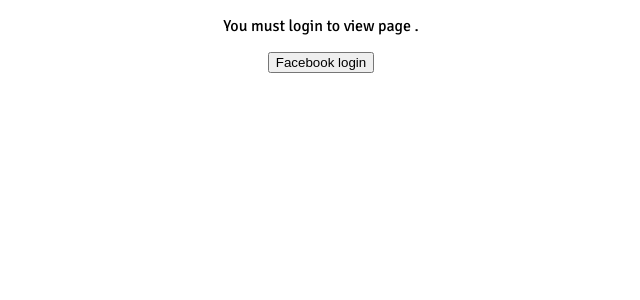
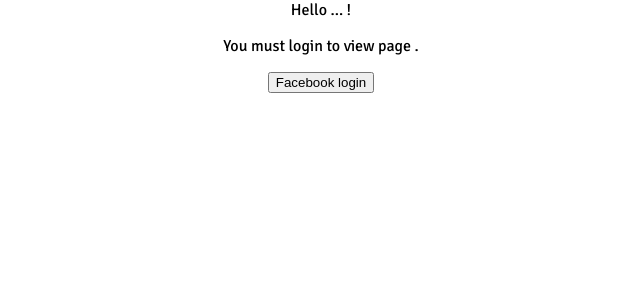
Before and after one commit to Andy1Blue/Simple-TODO-List, a React (Create React App) app: page /login in a window 1280 px wide. Shown: the top 300 px of the page, without its empty margins (319-959 px from the left). Built offline with nearby package versions, Linux system fonts and the light colour scheme.

Commit message:
Adding Navbar component

```diff
--- a/src/App.js
+++ b/src/App.js
@@ -6,8 +6,7 @@
 import ToDoEditForm from './components/ToDoList/ToDoEditForm';
 import NotFound from './components/ToDoList/NotFound';
 import Login from './components/ToDoList/Login';
-
-
+import Navbar from './containers/ToDoList/Navbar';
 
 const PrivateRoute = ({ component: Component, ...rest }) => (
   <Route
@@ -32,6 +31,7 @@
     return (
       <div className="App">
         <Router>
+          <Navbar />
           <Switch>
             <Route exact path='/' component={ToDoList} />
             <PrivateRoute exact path='/edit/:itemId' component={ToDoEditForm} />
--- /dev/null
+++ b/src/containers/ToDoList/Navbar.js
@@ -0,0 +1,13 @@
+import React, { Component } from 'react';
+
+class Navbar extends Component {
+  render() {
+    return (
+      <div>
+        Hello ... !
+      </div>
+    )
+  }
+}
+
+export default Navbar;
```
Also changed, not shown: src/context/CurrentUser.js (added).
